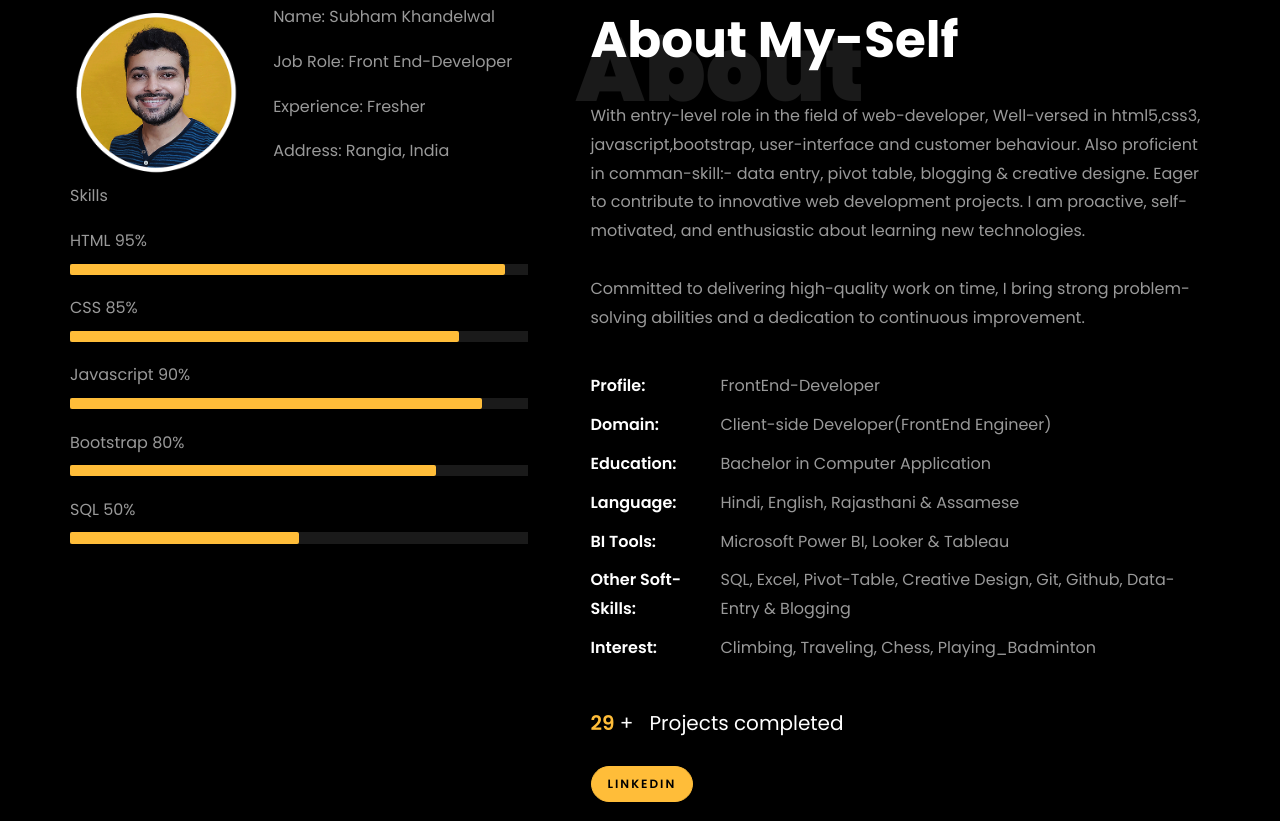
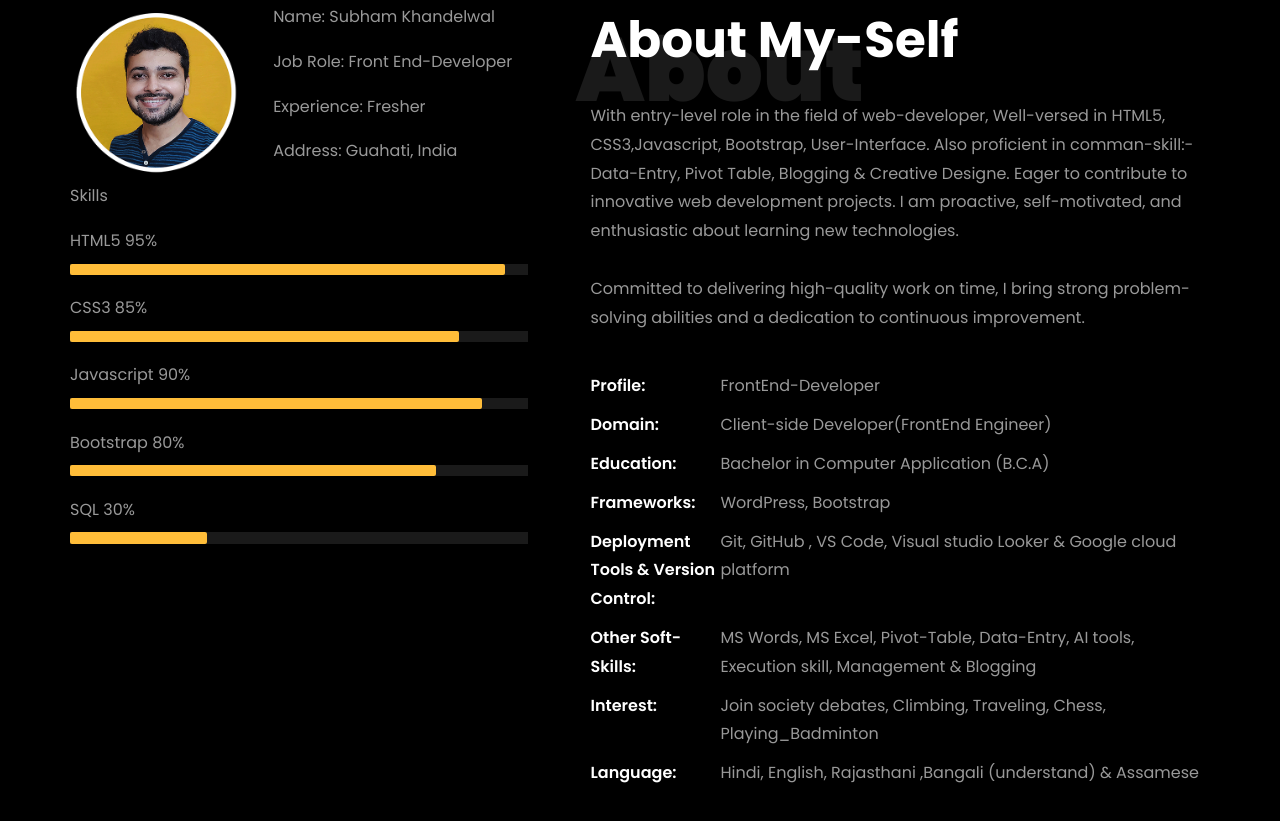
Before and after one commit to MrSubham51/SubhPortfolio, a plain HTML site: page index.html in a window 1280 px wide. Shown: the part 859-1680 px from the top of the page. Drawn offline with Linux system fonts and the light colour scheme; files whose address does not match are found by name.

Commit message:
Update index.html
About section div update and changes done

```diff
--- a/index.html
+++ b/index.html
@@ -222,21 +222,21 @@
 										<p><span class="title-s">Name:</span> <span>Subham Khandelwal</span></p>
 										<p><span class="title-s">Job Role:</span> <span>Front End-Developer</span></p>
 										<p><span class="title-s">Experience: <span> <span> Fresher</span></p>
-										<p><span class="title-s">Address: </span> <span>Rangia, India</span></p>
+										<p><span class="title-s">Address: </span> <span>Guahati, India</span></p>
 									  </div>
 									</div>
 								  </div>
 
 								<div class="skill-mf">
 									<p class="title-s">Skills</p>
-									<span>HTML</span> <span class="pull-right">95%</span>
+									<span>HTML5</span> <span class="pull-right">95%</span>
 									<div class="progress">
 										<div class="progress-bar" role="progressbar" style="width: 95%;" aria-valuenow="95" aria-valuemin="0"
 											aria-valuemax="100">
 										</div>
 									</div>
 
-									<span>CSS</span> <span class="pull-right">85%</span>
+									<span>CSS3</span> <span class="pull-right">85%</span>
 									<div class="progress">
 										<div class="progress-bar" role="progressbar" style="width: 85%" aria-valuenow="85" aria-valuemin="0"
 											aria-valuemax="100">
@@ -257,9 +257,9 @@
 										</div>
 									</div>
 
-									<span>SQL</span> <span class="pull-right">50%</span>
+									<span>SQL</span> <span class="pull-right">30%</span>
 									<div class="progress">
-										<div class="progress-bar" role="progressbar" style="width: 50%" aria-valuenow="50" aria-valuemin="0"
+										<div class="progress-bar" role="progressbar" style="width: 30%" aria-valuenow="30" aria-valuemin="0"
 											aria-valuemax="100">
 										</div>
 									</div>
@@ -275,21 +275,25 @@
 							<div class="col-md-12 heading-section ftco-animate">
 								<h1 class="big">About</h1>
 								<h2 class="mb-4">About My-Self</h2>
-								<p>With entry-level role in the field of web-developer, Well-versed in html5,css3, javascript,bootstrap, user-interface and customer behaviour. Also proficient in comman-skill:- data entry, pivot table, blogging  &amp; creative designe. Eager to contribute to innovative web development projects. I am proactive, self-motivated, and enthusiastic about learning new technologies. <br><br>                  Committed to delivering high-quality work on time, I bring strong problem-solving abilities and a dedication to continuous improvement.</p>
+								<p>With entry-level role in the field of web-developer, Well-versed in HTML5, CSS3,Javascript, Bootstrap, User-Interface. Also proficient in comman-skill:- Data-Entry, Pivot Table, Blogging  &amp; Creative Designe. Eager to contribute to innovative web development projects. I am proactive, self-motivated, and enthusiastic about learning new technologies.
+									<br><br>
+									Committed to delivering high-quality work on time, I bring strong problem-solving abilities and a dedication to continuous improvement.</p>
 								<ul class="about-info mt-4 px-md-0 px-2">
 									<li class="d-flex"><span>Profile:</span> <span>FrontEnd-Developer</span>
 									</li>
-									<li class="d-flex"><span>Domain:</span> <span>Client-side Developer(FrontEnd Engineer) </span>
+									<li class="d-flex"><span>Domain:</span> <span>Client-side Developer(FrontEnd Engineer)</span>
 									</li>
-									<li class="d-flex"><span>Education:</span> <span>Bachelor in Computer Application</span>
+									<li class="d-flex"><span>Education:</span> <span>Bachelor in Computer Application (B.C.A)</span>
 									</li>
-									<li class="d-flex"><span>Language:</span> <span>Hindi, English, Rajasthani &amp; Assamese</span>
+									<li class="d-flex"><span>Frameworks:</span> <span>WordPress, Bootstrap </span>
 									</li>
-									<li class="d-flex"><span>BI Tools:</span> <span>Microsoft Power BI, Looker &amp; Tableau</span>
+									<li class="d-flex"><span>Deployment Tools &amp; Version Control:</span> <span>Git, GitHub , VS Code, Visual studio Looker &amp; Google cloud platform</span>
 									</li>
-									<li class="d-flex"><span>Other Soft-Skills:</span> <span>SQL, Excel, Pivot-Table, Creative Design, Git, Github, Data-Entry &amp; Blogging</span>
+									<li class="d-flex"><span>Other Soft-Skills:</span> <span>MS Words, MS Excel, Pivot-Table, Data-Entry, AI tools, Execution skill, Management &amp; Blogging</span>
 									</li>
-									<li class="d-flex"><span>Interest:</span> <span>Climbing, Traveling, Chess, Playing_Badminton</span>
+									<li class="d-flex"><span>Interest:</span> <span>Join society debates, Climbing, Traveling, Chess, Playing_Badminton</span>
+									</li>
+									</li><li class="d-flex"><span>Language:</span> <span>Hindi, English, Rajasthani ,Bangali (understand) &amp; Assamese</span>
 									</li>
 								</ul>
 							</div>
```
